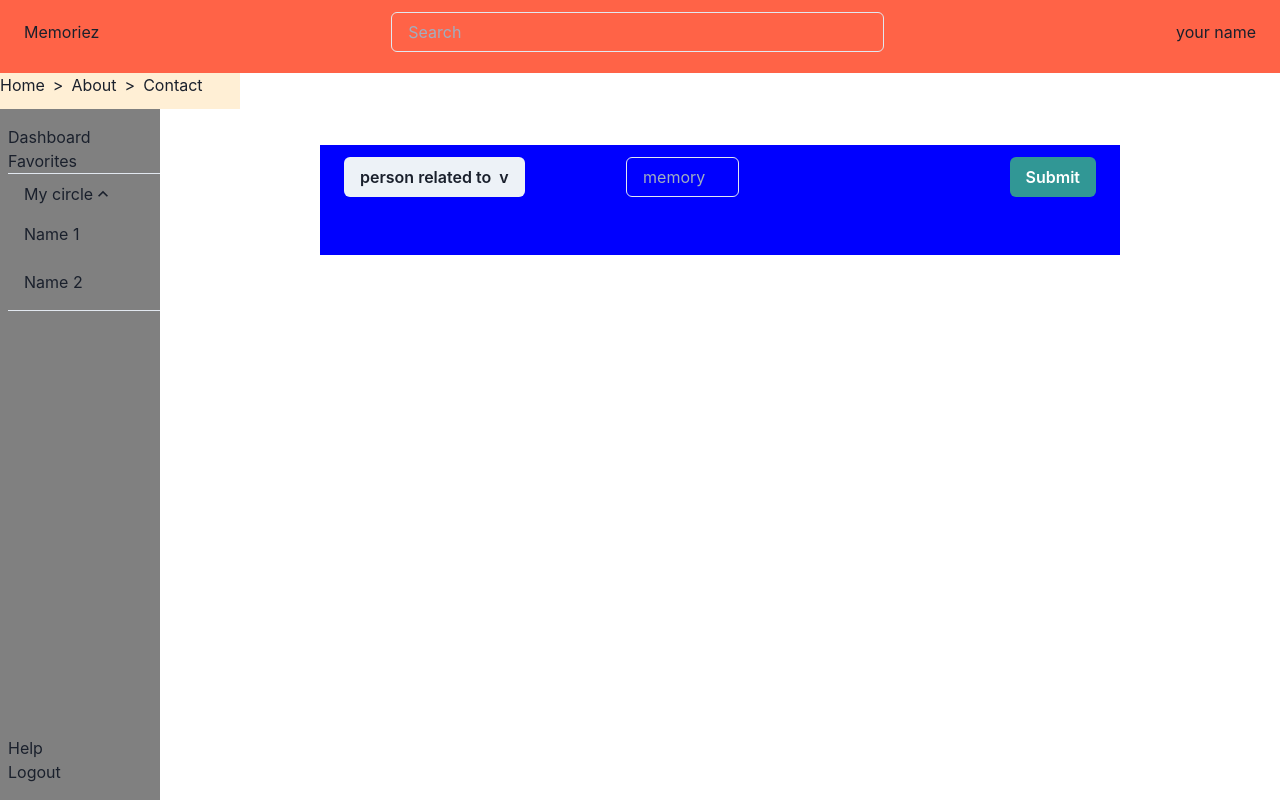
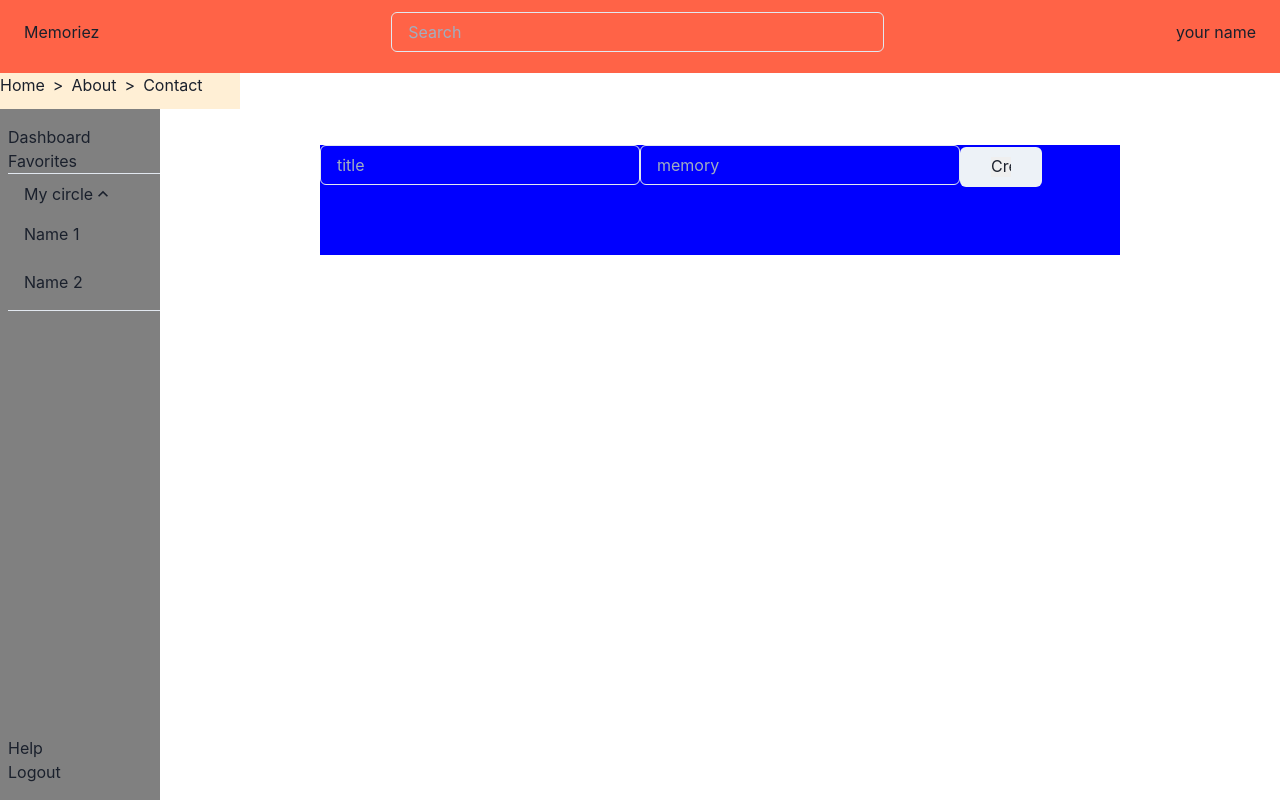
Before and after one commit to AliceXix/Memoriez, a React (Create React App) app in the folder client/: page /grid in a window 1280 px wide. Built offline with nearby package versions, Linux system fonts and the light colour scheme.

Commit message:
implement addMemoryForm component into grid

```diff
--- a/client/src/components/main.components/grid.tsx
+++ b/client/src/components/main.components/grid.tsx
@@ -3,6 +3,7 @@ import Header from './header';
 import BreadcrumbNav from './breadcrumb';
 import SideNav from './side.nav';
 import MemoryCreateCard from './memory.create.card';
+import AddMemoryForm from "../AddMemoryForm";
 
 export default function GridLayout() {
   return (
@@ -23,7 +24,7 @@ export default function GridLayout() {
             <BreadcrumbNav/>
         </GridItem>
         <GridItem rowStart={5} colStart={5} colEnd={15} colSpan={4} rowSpan={3} bg="blue">
-            <MemoryCreateCard/>
+            <AddMemoryForm/>
         </GridItem>
       </Grid>
     </>
```
